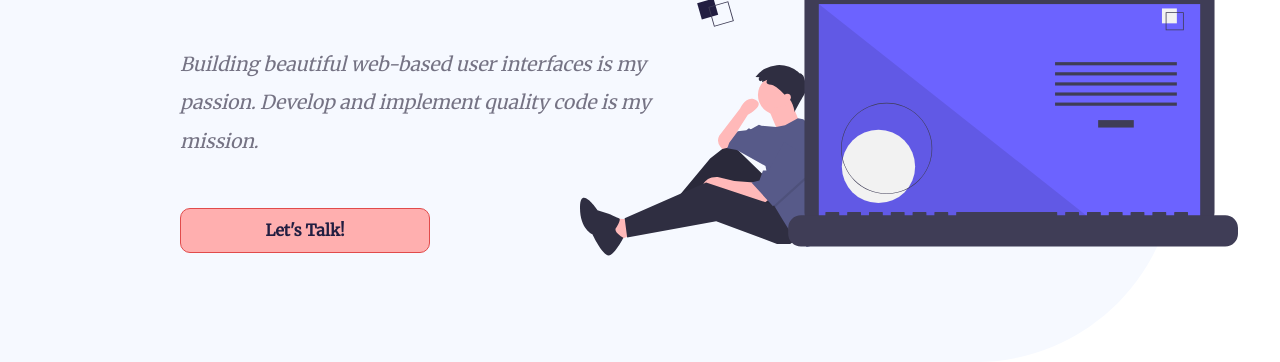
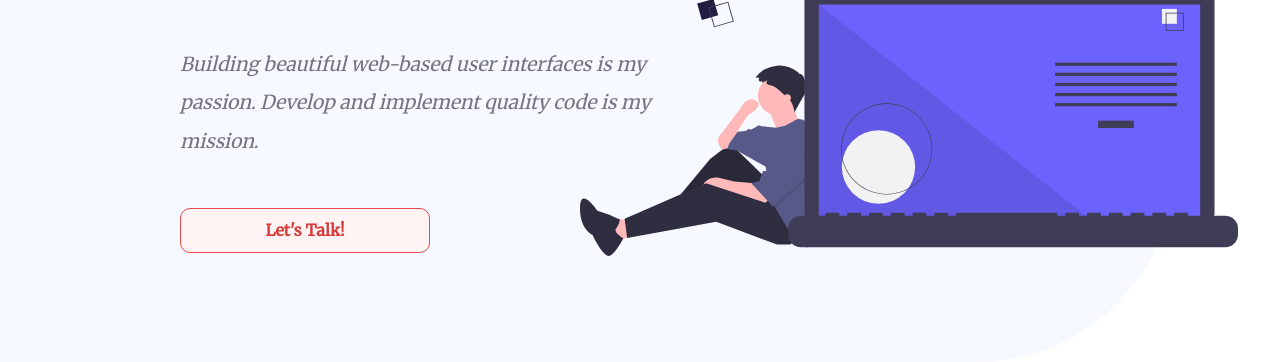
Before and after one commit to rayy-lo/portfolio-v2.0, a Gatsby site: page / in a window 1280 px wide. Shown: the part 438-800 px from the top of the page. Built offline with nearby package versions, Linux system fonts and the light colour scheme; Gatsby itself is replaced by a stand-in of ours.

Commit message:
replaced object tag for svg with img

```diff
--- a/src/sections/Landing/Landing.js
+++ b/src/sections/Landing/Landing.js
@@ -5,15 +5,15 @@ import OpenContactBtn from '../../components/OpenContactBtn/OpenContactBtn';
 import SiteIcons from '../../components/SiteIcons/SiteIcons';
 import Illustration from '../../../static/Landing-illustration.svg';
 
-function Landing() {
+function Landing({toggleModal}) {
     const { bookmark, illustration, textIllustrationContainer, pseudoHeader, sectionContainer,contentContainer, infoContainer, nameHeader,subHeader, description} = landingStyles;
     // custom styles for open modal button component
     const openModalBtnStyles = {
-        color: '#221E41',
+        color: 'rgb(217, 59, 59)',
         width: '250px',
         padding: '0.75em 0',
         borderRadius: '10px',
-        background: '#FFAFAF',
+        background: '#FFF3F3',
         border: '1px solid #E14B4B',
         fontWeight: 700
     };
@@ -23,9 +23,7 @@ function Landing() {
             <div className={bookmark}></div>
             <div className={contentContainer}>
                 <div className={pseudoHeader}>
-                    <object data={logo} type="image/svg+xml">
-                    Raymond's Logo
-                    </object>
+                    <img tabIndex="-1" src={logo} alt="Raymond's Logo" />
                 </div>
                 <div className={textIllustrationContainer}>
                     <div className={infoContainer}>
@@ -36,11 +34,9 @@ function Landing() {
                         </h1>
                         <h2 className={subHeader}>Front-End Developer</h2>
                         <p className={description}>Building beautiful web-based user interfaces is my passion. Develop and implement quality code is my mission.</p>
-                        <OpenContactBtn openModalBtnStyles={openModalBtnStyles} />
+                        <OpenContactBtn toggleModal={toggleModal} openModalBtnStyles={openModalBtnStyles} />
                     </div>
-                    <object className={illustration} data={Illustration} type="image/svg+xml">
-                        Landing Illustration
-                    </object>
+                    <img tabIndex="-1" className={illustration} src={Illustration} alt="Drawing of small person thinkign and sitting beside large laptop"/>
                 </div>
                 <SiteIcons marginTop='6em' lineColor='#221E41' />
             </div>
```
